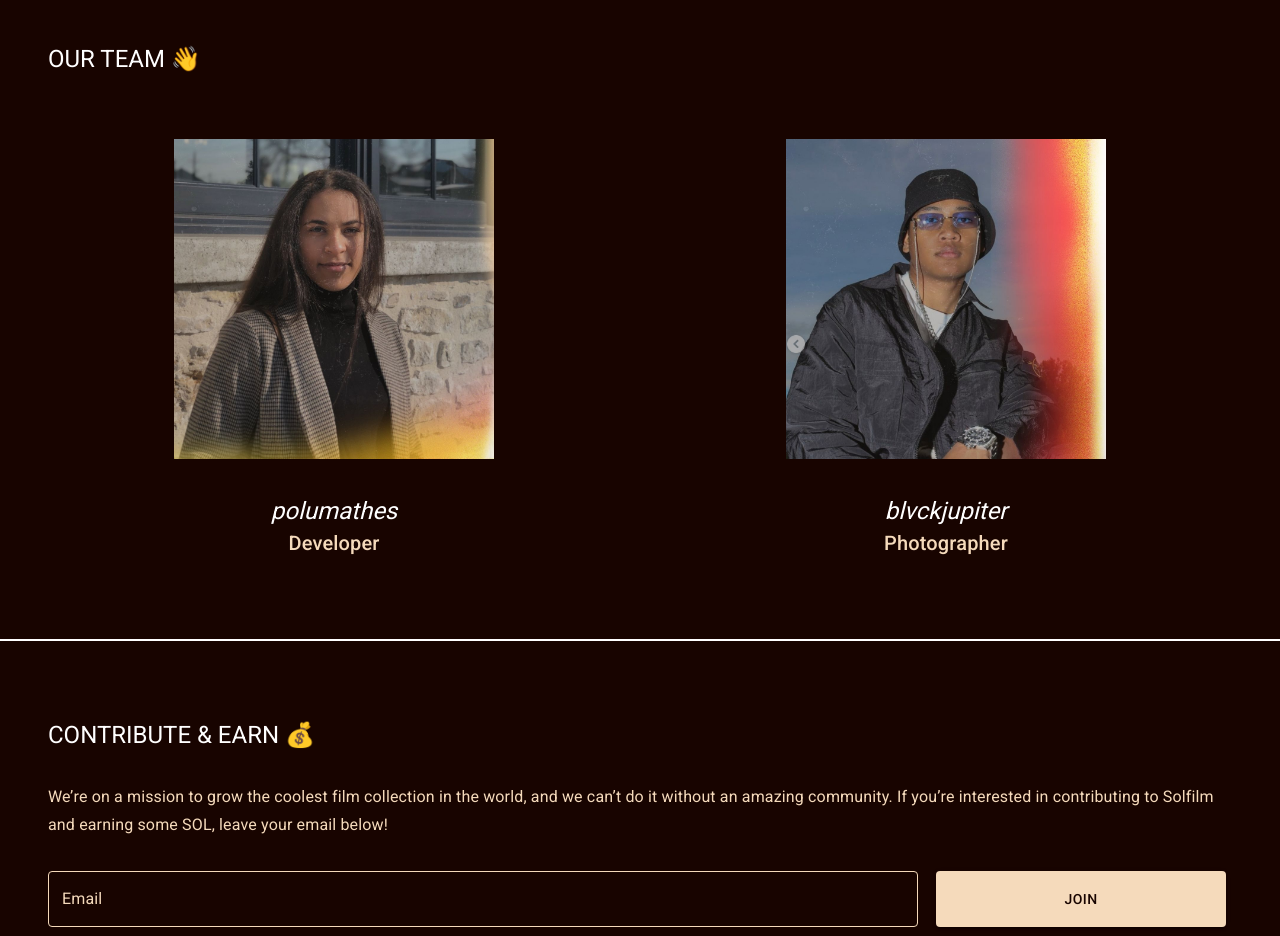
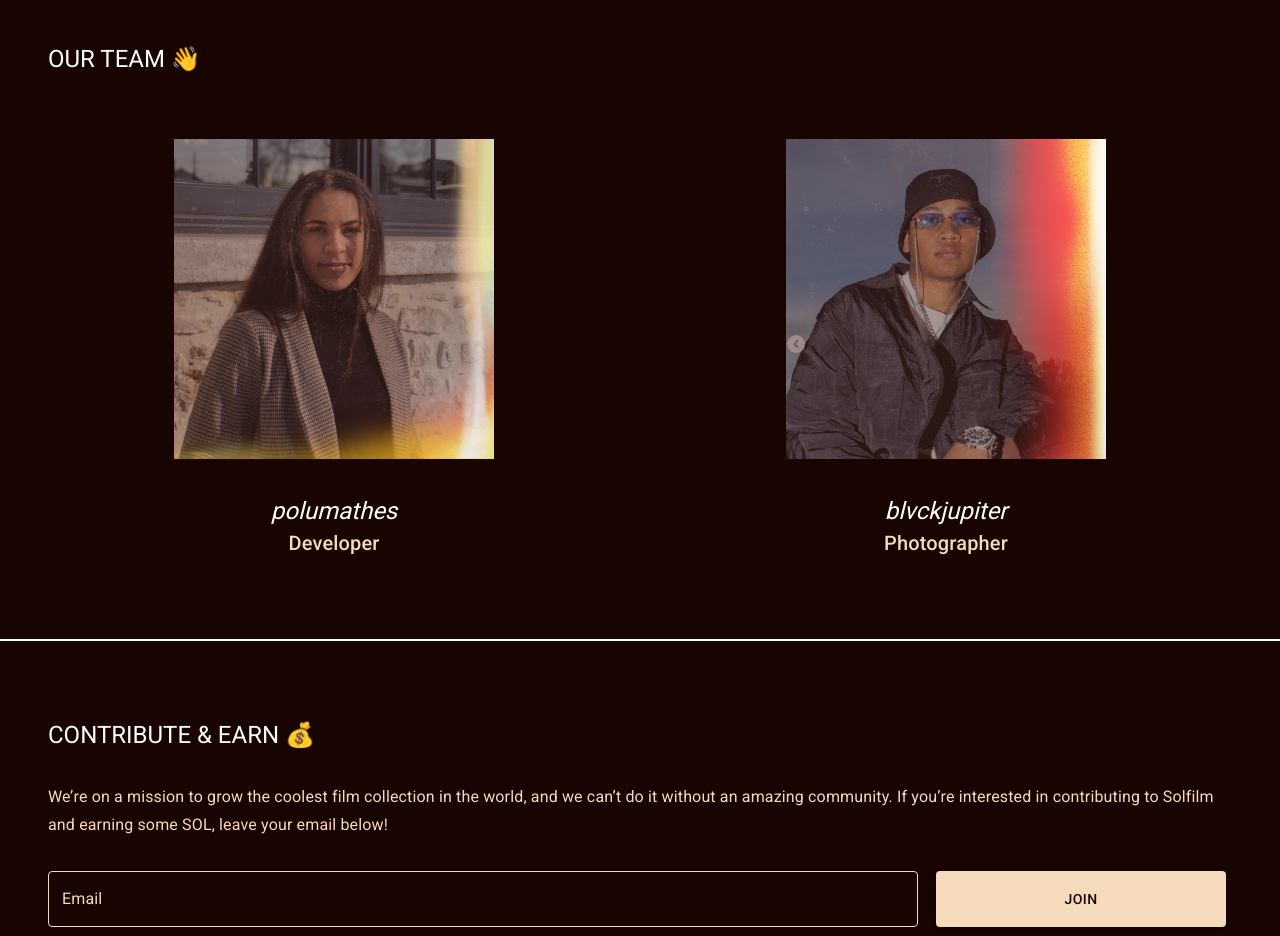
Before and after one commit to kyra-nank/solfilm-info, a React (Create React App) app in the folder client/: page /home in a window 1280 px wide. Shown: the part 4200-5136 px from the top of the page. Built offline with nearby package versions, Linux system fonts and the light colour scheme.

Commit message:
feat: image tint

```diff
--- a/client/src/components/Team.js
+++ b/client/src/components/Team.js
@@ -12,7 +12,7 @@ const Team = function () {
         <Grid container spacing={5} sx={{paddingTop: "2rem"}}>
 
           <Grid item xs={12} md={6} align="center">
-            <img alt="kn pic" style={{ height: "auto", maxWidth: "98%", width: "auto", maxHeight: "20rem"}} src={require("../assets/kyra-headshot3.jpg")} />
+            <img alt="kn pic" style={{ height: "auto", maxWidth: "98%", width: "auto", maxHeight: "20rem"}} src={require("../assets/kyra-headshot2.png")} />
 
             <Box sx={{paddingTop: "2rem"}}>
             <Typography sx={{color: "#FFF"}} align="center" variant="h5"><em>polumathes</em></Typography>
@@ -22,7 +22,7 @@ const Team = function () {
           </Grid>
 
           <Grid item xs={12} md={6} align="center">
-            <img alt="am pic" style={{ height: "auto", maxWidth: "98%", width: "auto", maxHeight: "20rem"}} src={require("../assets/alejandro-headshot.jpg")} />
+            <img alt="am pic" style={{ height: "auto", maxWidth: "98%", width: "auto", maxHeight: "20rem"}} src={require("../assets/alejandro-headshot2.png")} />
 
             <Box sx={{paddingTop: "2rem"}}>
             <Typography sx={{color: "#FFF"}} align="center" variant="h5"><em>blvckjupiter</em></Typography>
```
Also changed, not shown: client/src/assets/alejandro-headshot2.png (added), client/src/assets/kyra-headshot2.png (added).
